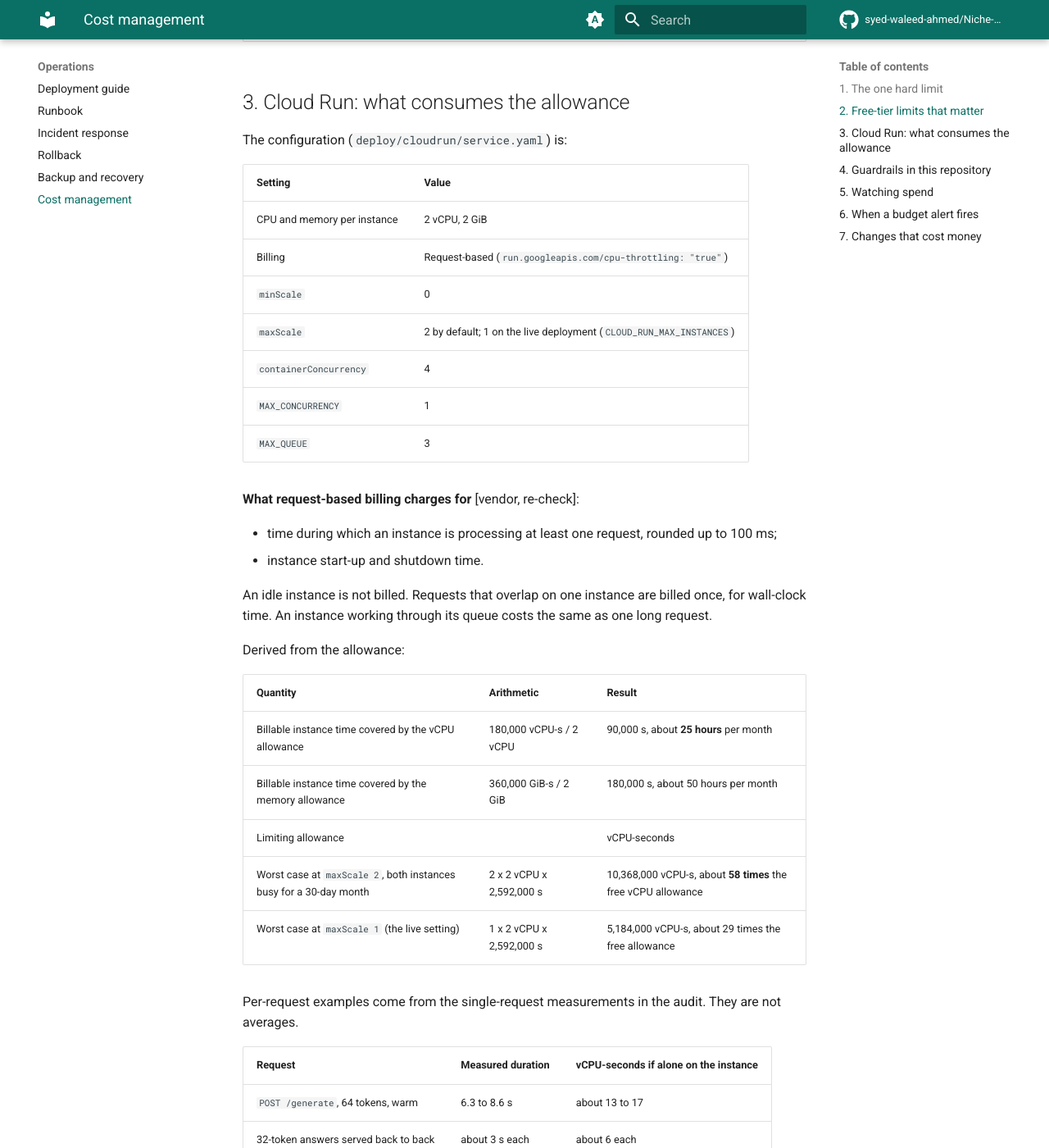
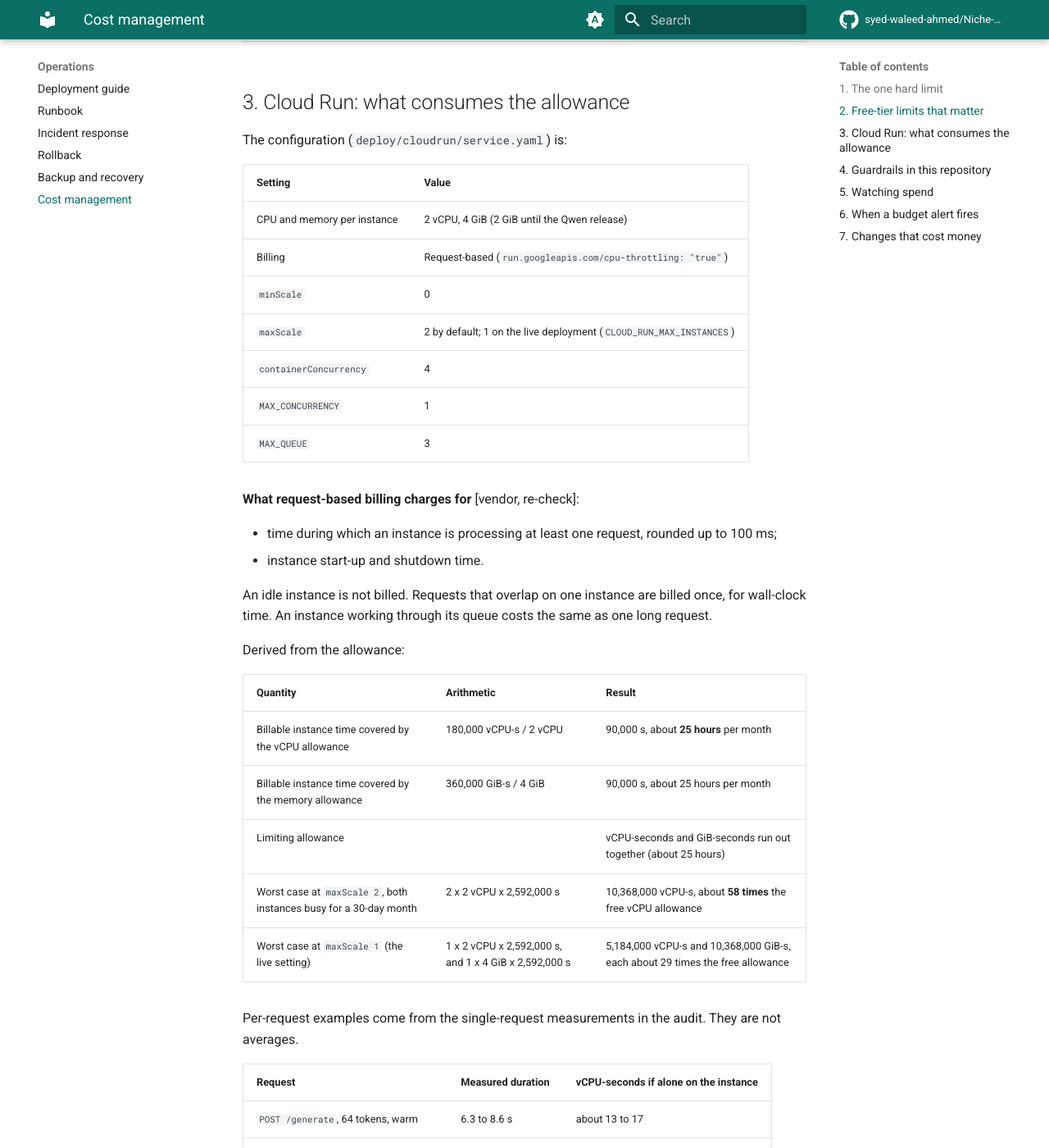
Before and after one commit to syed-waleed-ahmed/Niche-Finetuned-Model, an MkDocs documentation site: the page built from docs/operations/COST_MANAGEMENT.md, in a window 1280 px wide and 1400 px high, scrolled down 3310 px. Shown: the whole window at 82% size. Built offline with MkDocs 1.6.1 and Material for MkDocs 9.7.7, drawn with Linux system fonts in a browser that asks for light colours; comment, search, counter and statistics services are not loaded.

Commit message:
Cloud Run: raise memory to 4 GiB for the Qwen release
After v2026.11.14-72d6b37 was deployed, Cloud Monitoring showed the new instance at
99% of its 2 GiB (p99 98.98%): the 1 GB GGUF lives in the in-memory file system and
is mapped by llama.cpp, on top of Python, the retrieval model and the KV cache. No
'Memory limit' events yet, but a busy moment could exceed it.

With 2 vCPU the free vCPU-seconds (about 25 busy hours a month) already ran out
before the free GiB-seconds; at 4 GiB both run out together, so the free tier covers
the same hours. Beyond it the extra 2 GiB costs about USD 0.02 per busy hour. The
cost and architecture docs say so.

Co-Authored-By: Claude Opus 5.5 <noreply@anthropic.com>

```diff
--- a/docs/operations/COST_MANAGEMENT.md
+++ b/docs/operations/COST_MANAGEMENT.md
@@ -65,7 +65,7 @@ The configuration (`deploy/cloudrun/service.yaml`) is:
 
 | Setting | Value |
 |---|---|
-| CPU and memory per instance | 2 vCPU, 2 GiB |
+| CPU and memory per instance | 2 vCPU, 4 GiB (2 GiB until the Qwen release) |
 | Billing | Request-based (`run.googleapis.com/cpu-throttling: "true"`) |
 | `minScale` | 0 |
 | `maxScale` | 2 by default; 1 on the live deployment (`CLOUD_RUN_MAX_INSTANCES`) |
@@ -88,10 +88,10 @@ Derived from the allowance:
 | Quantity | Arithmetic | Result |
 |---|---|---|
 | Billable instance time covered by the vCPU allowance | 180,000 vCPU-s / 2 vCPU | 90,000 s, about **25 hours** per month |
-| Billable instance time covered by the memory allowance | 360,000 GiB-s / 2 GiB | 180,000 s, about 50 hours per month |
-| Limiting allowance | | vCPU-seconds |
+| Billable instance time covered by the memory allowance | 360,000 GiB-s / 4 GiB | 90,000 s, about 25 hours per month |
+| Limiting allowance | | vCPU-seconds and GiB-seconds run out together (about 25 hours) |
 | Worst case at `maxScale 2`, both instances busy for a 30-day month | 2 x 2 vCPU x 2,592,000 s | 10,368,000 vCPU-s, about **58 times** the free vCPU allowance |
-| Worst case at `maxScale 1` (the live setting) | 1 x 2 vCPU x 2,592,000 s | 5,184,000 vCPU-s, about 29 times the free allowance |
+| Worst case at `maxScale 1` (the live setting) | 1 x 2 vCPU x 2,592,000 s, and 1 x 4 GiB x 2,592,000 s | 5,184,000 vCPU-s and 10,368,000 GiB-s, each about 29 times the free allowance |
 
 Per-request examples come from the single-request measurements in the audit. They are
 not averages.
```
Also changed, not shown: docs/architecture/DEPLOYMENT_ARCHITECTURE.md (+1 -1 lines), docs/architecture/SYSTEM_ARCHITECTURE.md (+1 -1 lines), docs/operations/RUNBOOK.md (+1 -1 lines), 1 other file.
